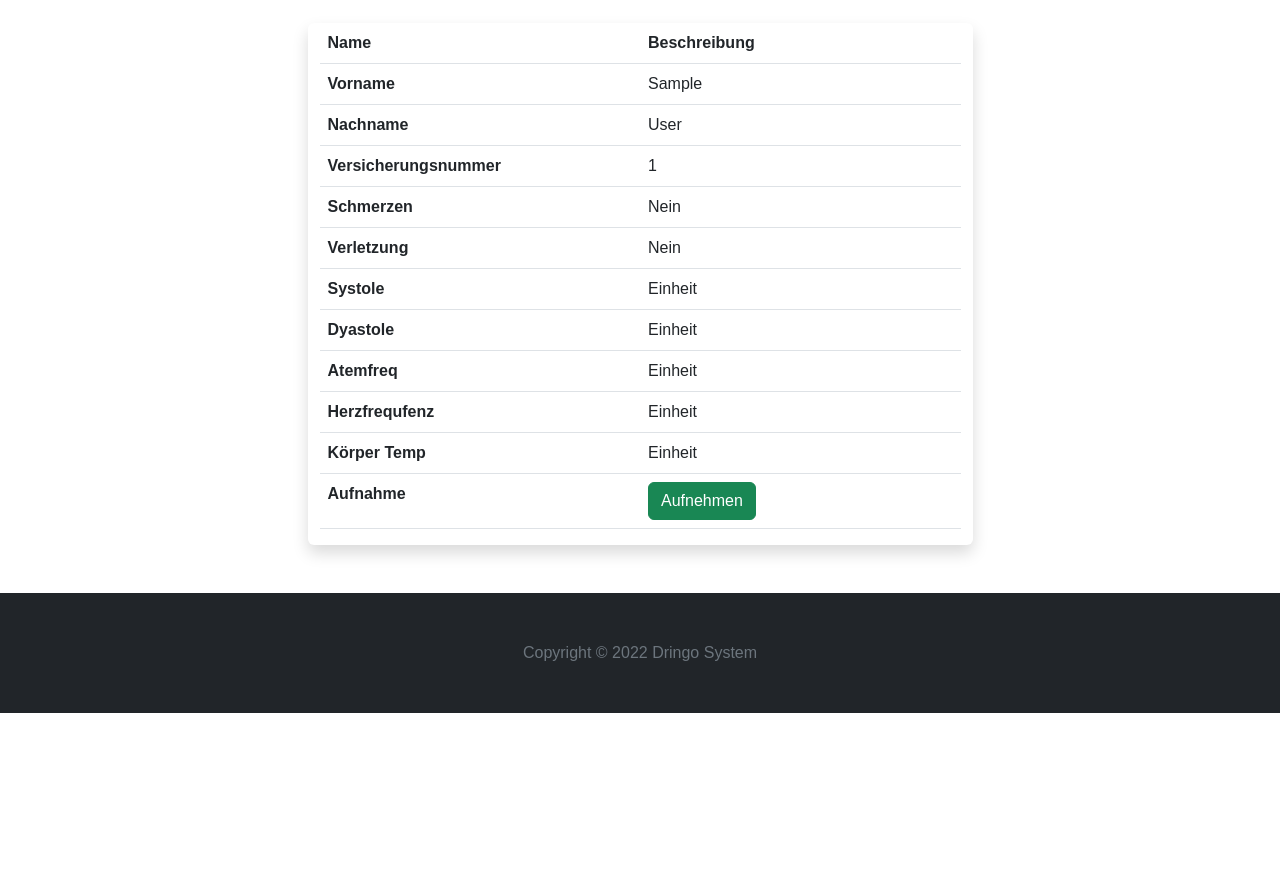
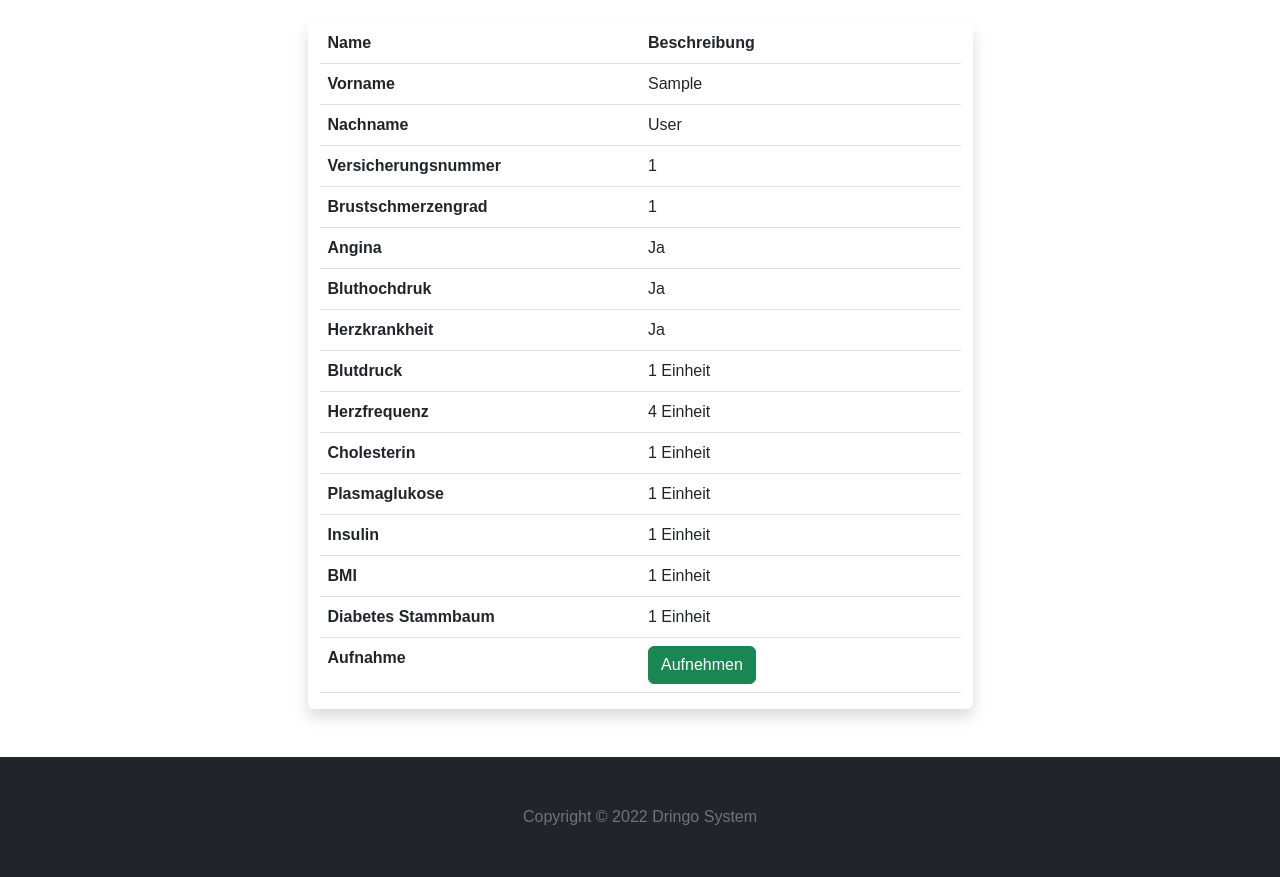
Before and after one commit to OrPh4ns/dringo, a Django app: page /patient/1/ in a window 1280 px wide. Shown: the part 192-1069 px from the top of the page. Before the commit the page ends 905 px from the top, so only its background shows below. Run offline with Django 4.2, Linux system fonts and the light colour scheme; a user stored in the database is signed in; tables that the repository leaves empty hold one stand-in row (values such as "Sample post"); some libraries are stand-ins or nearby versions.

Commit message:
Update patient.html

```diff
--- a/templates/patient.html
+++ b/templates/patient.html
@@ -35,48 +35,67 @@
                         </tr>
 
                         <tr>
-                            <th scope="row" class="col-5">Schmerzen</th>
-                            <td class="col-5">{% if patient.pain %}
-                                Ja
-                            {% else %}
-                                Nein
-                            {% endif %}
-                            </td>
-
+                            <th scope="row" class="col-5">Brustschmerzengrad</th>
+                            <td class="col-5">{{ patient.chest_pain_type }}</td>
                         </tr>
 
+
                         <tr>
-                            <th scope="row" class="col-5">Verletzung</th>
+                            <th scope="row" class="col-5">Angina</th>
 
-                            <td class="col-5">{% if patient.injury %}Ja{% else %}Nein
+                            <td class="col-5">{% if patient.exercise_angina %}Ja{% else %}Nein
                             {% endif %}</td>
                         </tr>
 
                         <tr>
-                            <th scope="row" class="col-5">Systole</th>
-                            <td class="col-5">{{ patient.systole }} Einheit</td>
+                            <th scope="row" class="col-5">Bluthochdruk</th>
+
+                            <td class="col-5">{% if patient.hypertension %}Ja{% else %}Nein
+                            {% endif %}</td>
                         </tr>
 
                         <tr>
-                            <th scope="row" class="col-5">Dyastole</th>
-                            <td class="col-5">{{ patient.diastole }} Einheit</td>
+                            <th scope="row" class="col-5">Herzkrankheit</th>
+
+                            <td class="col-5">{% if patient.heart_disease %}Ja{% else %}Nein
+                            {% endif %}</td>
                         </tr>
 
                         <tr>
-                            <th scope="row" class="col-5">Atemfreq</th>
-                            <td class="col-5">{{ patient.breathing_rate }} Einheit</td>
+                            <th scope="row" class="col-5">Blutdruck</th>
+                            <td class="col-5">{{ patient.blood_pressure }} Einheit</td>
+                        </tr>
+
+                        <tr>
+                            <th scope="row" class="col-5">Herzfrequenz</th>
+                            <td class="col-5">{{ patient.max_heart_rate }} Einheit</td>
+                        </tr>
+
+                        <tr>
+                            <th scope="row" class="col-5">Cholesterin</th>
+                            <td class="col-5">{{ patient.cholesterol }} Einheit</td>
+                        </tr>
+
+                        <tr>
+                            <th scope="row" class="col-5">Plasmaglukose </th>
+                            <td class="col-5">{{ patient.plasma_glucose }} Einheit</td>
+                        </tr>
+
+                        <tr>
+                            <th scope="row" class="col-5">Insulin</th>
+                            <td class="col-5">{{ patient.insulin }} Einheit</td>
                         </tr>
 
 
                         <tr>
-                            <th scope="row" class="col-5">Herzfrequfenz</th>
-                            <td class="col-5">{{ patient.heart_raet }} Einheit</td>
+                            <th scope="row" class="col-5">BMI</th>
+                            <td class="col-5">{{ patient.bmi }} Einheit</td>
                         </tr>
 
 
                         <tr>
-                            <th scope="row" class="col-5">Körper Temp</th>
-                            <td class="col-5">{{ patient.body_temp }} Einheit</td>
+                            <th scope="row" class="col-5">Diabetes Stammbaum</th>
+                            <td class="col-5">{{ patient.diabetes_pedigree }} Einheit</td>
                         </tr>
 
                         <tr>
```
